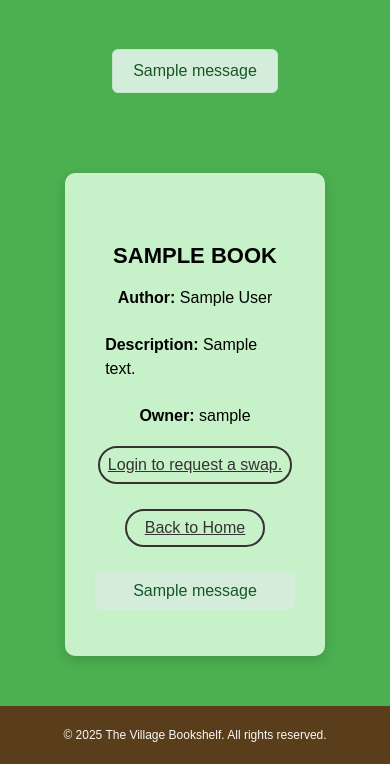
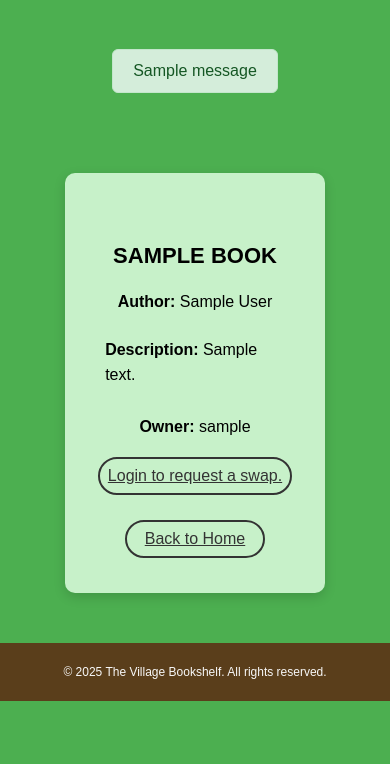
Before and after one commit to helsbels-del/the-village-bookshelf, a Django app: page /book/1/ in a window 390 px wide. Shown: the part 457-1221 px from the top of the page. After the commit the page ends 1158 px from the top, so only its background shows below. Run offline with Django 4.2, Linux system fonts and the light colour scheme; tables that the repository leaves empty hold one stand-in row (values such as "Sample post"); one stand-in notice (Sample message) is shown.

Commit message:
FIX: Remove duplicate messages and correct css

```diff
--- a/static/css/style.css
+++ b/static/css/style.css
@@ -621,6 +621,14 @@ form {
 
 /* Responsive Media Queries */
 
+@media (max-width: 480px) {
+  .book-info-box p {
+    line-height: 1.6;
+    margin-bottom: 0.75rem;
+  }
+}
+
+
 @media (max-width: 600px) {
   .form-details {
     width: 90%;
--- a/templates/books/book_detail.html
+++ b/templates/books/book_detail.html
@@ -33,13 +33,7 @@
         {% endif %}
       </div>
 
-      {% if messages %}
-        <ul class="messages">
-          {% for message in messages %}
-            <li class="{{ message.tags }}">{{ message }}</li>
-          {% endfor %}
-        </ul>
-      {% endif %}
+
     </div>
   </section>
 </div>
--- a/templates/books/book_list.html
+++ b/templates/books/book_list.html
@@ -85,9 +85,7 @@
       </a>
     </nav>
 
-    {% if messages %} {% for message in messages %}
-    <div class="alert alert-{{ message.tags }}">{{ message }}</div>
-    {% endfor %} {% endif %}
+
   </section>
 </div>
 {% endblock %}
```
